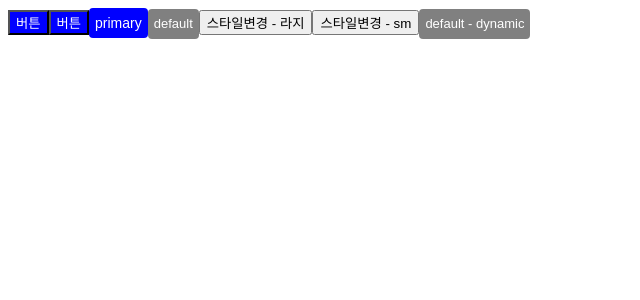
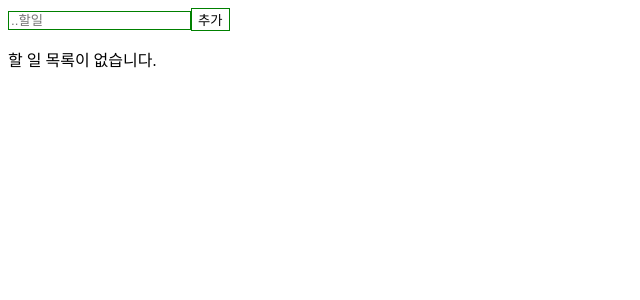
Before and after one commit to kdkcom1234/react-ts-study, a React app: page / in a window 1280 px wide. Shown: the top 300 px of the page, without its empty margins (0-640 px from the left). Built offline with nearby package versions, Linux system fonts and the light colour scheme.

Commit message:
styled 계층구조, 선택자

```diff
--- a/package.json
+++ b/package.json
@@ -5,6 +5,7 @@
     "preview": "serve dist"
   },
   "devDependencies": {
+    "@styled/typescript-styled-plugin": "^1.0.0",
     "@types/react": "^18.2.21",
     "@types/react-dom": "^18.2.7",
     "esbuild-loader": "^4.0.2",
--- a/src/App.back.state.tsx
+++ b/src/App.back.state.tsx
@@ -1,6 +1,6 @@
 import Counter from "./components/Counter";
 import Layout from "./components/Layout";
-import Todo from "./components/Todo";
+import Todo from "./components/todo/Todo";
 import WelcomeMessage from "./components/WelcomeMessage";
 
 const App = () => {
--- a/src/App.tsx
+++ b/src/App.tsx
@@ -1,56 +1,9 @@
-import {
-  Button,
-  ButtonProps,
-  PrimaryButton,
-} from "./components/Button/styles";
-// FC: function component
-import FCButton from "./components/Button";
-import { useState } from "react";
+import Todo from "./components/todo/Todo";
 
 const App = () => {
-  // 인터페이스의 필드형식을 가져오려면
-  // 인터페이스["필드명"] -> ex) "md" | "sm" | "lg", string
-  const [size, setSize] =
-    useState<ButtonProps["size"]>("md");
-
   return (
     <>
-      {/* HTMLButtonElement의 기본 속성을 모두 사용할 수 있음 */}
-      <PrimaryButton
-        onClick={() => {
-          alert("click");
-        }}
-      >
-        버튼
-      </PrimaryButton>
-      {/* Function Component에 선언된 속성만 사용가능(타입스크립트) */}
-      <FCButton label="버튼" />
-      <Button primary>primary</Button>
-      <Button>default</Button>
-      {/* ---------------  */}
-      {/* <Button size="md">default - md</Button>
-      <Button size="sm">default - sm</Button>
-      <Button size="lg">default - lg</Button> */}
-      <button
-        onClick={() => {
-          setSize("lg");
-        }}
-      >
-        스타일변경 - 라지
-      </button>
-      <button
-        onClick={() => {
-          setSize("sm");
-        }}
-      >
-        스타일변경 - sm
-      </button>
-      {/* styled-components의 속성이 바뀌면 클래스가 변경이 된다.
-          근데, 없는 클래스면 style태그와 클래스를 header 생성
-      */}
-      <Button size={size}>
-        default - dynamic
-      </Button>
+      <Todo />
     </>
   );
 };
--- a/src/components/Button/styles.ts
+++ b/src/components/Button/styles.ts
@@ -33,7 +33,7 @@ const getHeight = ({
   } else if (size === "lg") {
     return 40;
   } else {
-    return 30; // default medium
+    return 35; // default medium
   }
 
   //..
@@ -41,6 +41,7 @@ const getHeight = ({
 
 // style.엘리먼트명<속성타입>`스타일목록`
 export const Button = styled.button<ButtonProps>`
+  padding: 10px 20px;
   border: none;
   border-radius: 4px;
   /* ${(속성) => "반환식"} */
@@ -48,7 +49,28 @@ export const Button = styled.button<ButtonProps>`
     primary ? "blue" : "gray"};
   font-size: ${({ primary }) =>
     primary ? 14 : 13}px;
+  line-height: ${({ primary }) =>
+    primary ? 14 : 13}px;
   height: ${getHeight}px;
   color: white;
   cursor: pointer;
+  transition: background-color 0.3s ease;
+
+  // .css-1ekjfjg:hover
+  // & - 현재 스타일드 컴포넌트의 클래스명
+  &:hover {
+    background-color: ${({ primary }) =>
+      primary ? "darkblue" : "darkgray"};
+  }
 `;
+
+// 기존 스타일드 컴포넌트를 이용하여 다른 컴포넌트 생성
+// 기존 스타일 + 신규 스타일의 css 클래스가 생성됨
+export const OutlinedButton = styled(Button)`
+  border: 2px solid
+    ${({ primary }) =>
+      primary ? "blue" : "gray"};
+  background-color: white;
+  color: ${({ primary }) =>
+    primary ? "blue" : "gray"};
+`;
--- a/src/components/Todo.tsx
+++ b/src/components/todo/Todo/index.tsx
@@ -1,5 +1,14 @@
-import { MutableRefObject, useEffect, useRef, useState } from "react";
-import TodoModifyModal from "./TodoModifyModal";
+import {
+  MutableRefObject,
+  useEffect,
+  useRef,
+  useState,
+} from "react";
+// 모듈 가져오기
+// 1차시도: ../TodoModifyModal.ts/tsx/js/jsx
+// 2차시도: ../TodoModifyModal/index.ts/tsx/js/jsx
+import TodoModifyModal from "../TodoModifyModal";
+import { TodoContainer } from "./styles";
 
 interface TodoItem {
   memo: string;
@@ -7,13 +16,20 @@ interface TodoItem {
 
 const Todo = () => {
   // 할일목록 상태(string[])
-  const [todoList, setTodoList] = useState<TodoItem[]>([]);
-  const [showModifyModal, setShowModifyModal] = useState(false);
-  const [modifyItem, setModifyItem] = useState({ index: 0, memo: "" });
+  const [todoList, setTodoList] = useState<
+    TodoItem[]
+  >([]);
+  const [showModifyModal, setShowModifyModal] =
+    useState(false);
+  const [modifyItem, setModifyItem] = useState({
+    index: 0,
+    memo: "",
+  });
   // 입력박스 참조
   // useRef() 참조변수 생성, 기본이 null
   // as MutableRefObject<참조할 변수의 타입>
-  const inputRef = useRef() as MutableRefObject<HTMLInputElement>;
+  const inputRef =
+    useRef() as MutableRefObject<HTMLInputElement>;
 
   // 배열에 추가할 때는
   // 새로운 배열 생성, 기존 배열 나열, 신규 요소 넣음
@@ -37,23 +53,33 @@ const Todo = () => {
     // [...arr]: arr 배열요소를 나열해서 새로운 배열 생성
 
     // filter, map.. 이런형태의 새로운 배열을 반환하는 함수
-    setTodoList([{ memo: input.value }, ...todoList]);
+    setTodoList([
+      { memo: input.value },
+      ...todoList,
+    ]);
     input.value = "";
   };
 
   // 해당 조건에 맞는 요소만 제외된 배열을 만듦
   // filter
   const handleRemove = (index: number) => {
-    setTodoList(todoList.filter((_, idx) => idx !== index));
+    setTodoList(
+      todoList.filter((_, idx) => idx !== index)
+    );
     // setTodoList(todoList.filter((item, idx) => item.id !== id));
   };
 
   // 모달창을 열고 선택한 항목의 데이터를 모달로 넘겨주는 역할
-  const handleOpenModifyModal = (index: number) => {
+  const handleOpenModifyModal = (
+    index: number
+  ) => {
     // 모달 열기
     setShowModifyModal(true);
     // 선택한 데이터 넘겨주기
-    setModifyItem({ index, memo: todoList[index].memo });
+    setModifyItem({
+      index,
+      memo: todoList[index].memo,
+    });
   };
 
   // 수정후 확인 버튼
@@ -89,12 +115,20 @@ const Todo = () => {
   }, [todoList]);
 
   return (
-    <div>
+    <TodoContainer>
       {/* ref 속성에 참조변수 */}
-      <input placeholder="..할일" ref={inputRef}></input>
+      <header>
+        <input
+          placeholder="..할일"
+          ref={inputRef}
+        ></input>
         <button onClick={handleAdd}>추가</button>
-      {todoList.length === 0 && <p>할 일 목록이 없습니다.</p>}
+      </header>
+      {todoList.length === 0 && (
+        <p>할 일 목록이 없습니다.</p>
+      )}
       {todoList.length > 0 && (
+        <>
           <ul>
             {/* li  */}
             {/* li  */}
@@ -125,6 +159,11 @@ const Todo = () => {
               </li>
             ))}
           </ul>
+          <footer>
+            <data>{todoList.length}</data> 개의
+            할일
+          </footer>
+        </>
       )}
       {showModifyModal && (
         <TodoModifyModal
@@ -136,7 +175,7 @@ const Todo = () => {
           onCancel={handleModifyModalCancel}
         />
       )}
-    </div>
+    </TodoContainer>
   );
 };
 
--- /dev/null
+++ b/src/components/todo/Todo/styles.ts
@@ -0,0 +1,47 @@
+import styled from "@emotion/styled";
+
+/*
+div (
+  input - button
+  ul
+    - li
+      button - span
+)
+*/
+
+export const TodoContainer = styled.div`
+  header {
+    input {
+      border: 1px solid green;
+    }
+    /* 자식선택자만 이용 */
+    > button {
+      border: 1px solid green;
+      background: white;
+    }
+  }
+
+  ul {
+    margin-top: 20px;
+
+    li {
+      padding: 7px;
+      border: 1px solid green;
+      margin-bottom: 3px;
+      width: fit-content;
+
+      button {
+        border: 1px solid gray;
+        margin-right: 3px;
+      }
+    }
+  }
+
+  footer {
+    color: green;
+
+    data {
+      font-weight: bold;
+    }
+  }
+`;
--- /dev/null
+++ b/src/components/todo/TodoModifyModal/index.tsx
@@ -0,0 +1,53 @@
+import { MutableRefObject, useRef } from "react";
+import {
+  ButtonContainer,
+  Container,
+  Wrapper,
+} from "./styles";
+import { Button } from "../../Button/styles";
+
+interface TodoModifyModalProps {
+  index: number;
+  memo: string;
+  onConfirm: (payload: {
+    index: number;
+    memo: string;
+  }) => void;
+  onCancel: () => void;
+}
+
+const TodoModifyModal = ({
+  index,
+  memo,
+  onConfirm,
+  onCancel,
+}: TodoModifyModalProps) => {
+  const inputRef =
+    useRef() as MutableRefObject<HTMLInputElement>;
+
+  const handleConfirm = () => {
+    onConfirm({
+      index,
+      memo: inputRef.current.value,
+    });
+  };
+
+  return (
+    <Wrapper>
+      <Container>
+        <input
+          defaultValue={memo}
+          ref={inputRef}
+        ></input>
+        <ButtonContainer>
+          <Button primary onClick={handleConfirm}>
+            수정
+          </Button>
+          <Button onClick={onCancel}>취소</Button>
+        </ButtonContainer>
+      </Container>
+    </Wrapper>
+  );
+};
+
+export default TodoModifyModal;
--- /dev/null
+++ b/src/components/todo/TodoModifyModal/styles.ts
@@ -0,0 +1,23 @@
+import styled from "@emotion/styled";
+
+export const Wrapper = styled.div`
+  width: 100%;
+  height: 100vh;
+  position: fixed;
+  top: 0;
+  left: 0;
+  z-index: 9990;
+  background-color: rgba(0, 0, 0, 0.7);
+`;
+
+export const Container = styled.div`
+  width: 300px;
+  padding: 20px;
+  background-color: white;
+`;
+
+export const ButtonContainer = styled.div`
+  display: flex;
+  justify-content: flex-end;
+  gap: 20px;
+`;
```
Also changed, not shown: src/App.back.styled.tsx (added, +65 -0 lines), src/components/TodoModifyModal.tsx (deleted, +0 -45 lines), tsconfig.json (+9 -1 lines), 1 other file (tests, documents, lock files or other folders). Lines whose indentation alone changed are shown as unchanged.
